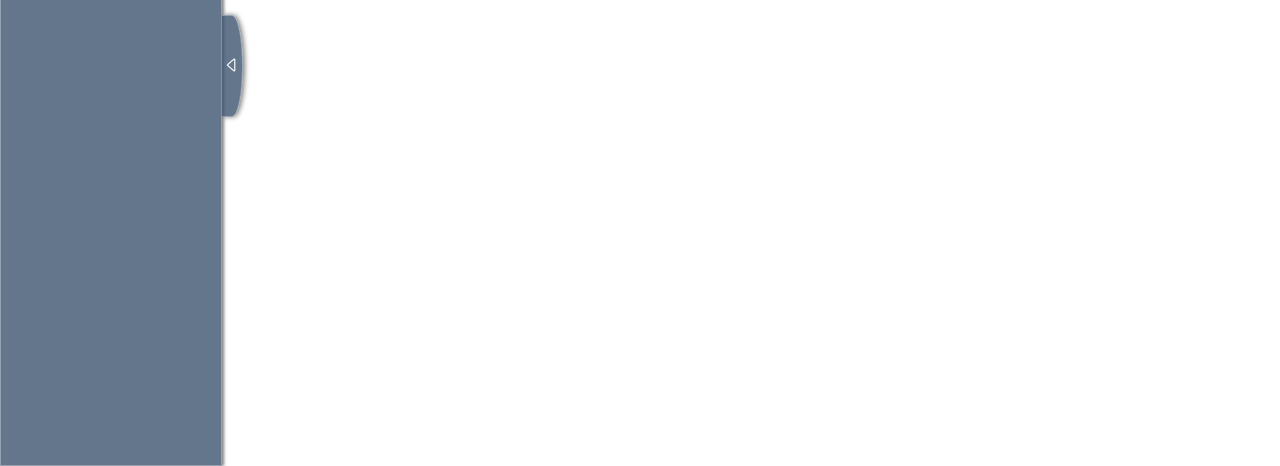
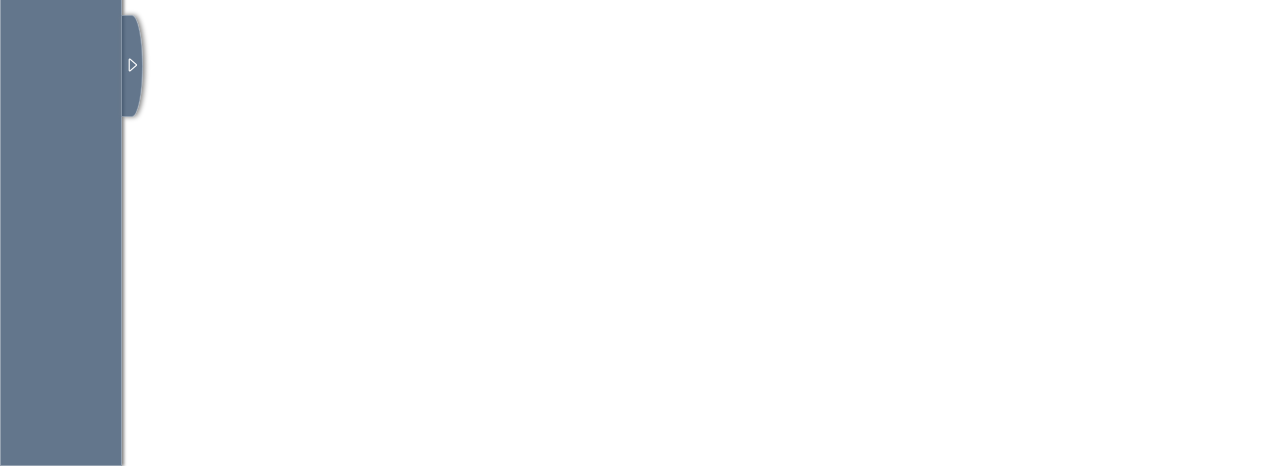
Before and after one commit to Longip/c22-bad-project-sw, a website: page project/public/user-profile.html in a window 1280 px wide. Both pictures are taken after a click on the element 232 px from the left and 544 px from the top of the page. Shown: the part 478-944 px from the top of the page. Drawn offline with nearby package versions, Linux system fonts and the light colour scheme.

Commit message:
add left side profile bar

```diff
--- a/project/public/user-profile.css
+++ b/project/public/user-profile.css
@@ -234,6 +234,29 @@ li a:hover {
     z-index: 1;
 }
 
+.new-toggle-button {
+    position: absolute;
+    top: 50%;
+    left: 100%;
+    border: 1px solid #1a233d;
+    width: 20px;
+    height: 100px;
+    text-align: center;
+    line-height: 100px;
+    border-radius: 0 50% 50% 0;
+    cursor: pointer;
+    transform: translate(0, -50%);
+    box-shadow: 2px 0px 5px gray;
+    background: rgba(61, 84, 112, 0.8);
+    border: 1px solid rgba(255, 255, 255, 0.318);
+    color: white;
+    z-index: 1;
+}
+
+.new-toggle-button>i {
+    transform: rotate(180deg);
+}
+
 .toggle-button i::before {
     transform: rotate(180deg);
 }
--- a/project/public/user-profile.js
+++ b/project/public/user-profile.js
@@ -20,6 +20,32 @@ let progress = setInterval(() => {
     }
 }, speed);
 
+// profile bar
+
+let button = document.querySelector(".toggle-button");
+let leftSideBarElem = document.querySelector(".left-sidebar");
+let newButton = document.querySelector(".new-toggle-button");
+
+function leftSideBar() {
+    button = document.querySelector(".toggle-button");
+    button.addEventListener("click", (e) => {
+        leftSideBarElem.style["max-width"] = '100px';
+        button.className = "new-toggle-button";
+        leftSideBar2()
+    })
+}
+
+function leftSideBar2() {
+    newButton = document.querySelector(".new-toggle-button");
+    document.querySelector(".new-toggle-button").addEventListener("click", () => {
+        leftSideBarElem.style["max-width"] = '200px';
+        newButton.className = "toggle-button";
+        leftSideBar()
+    })
+}
+leftSideBar()
+
+
 
 // logout
 
```
